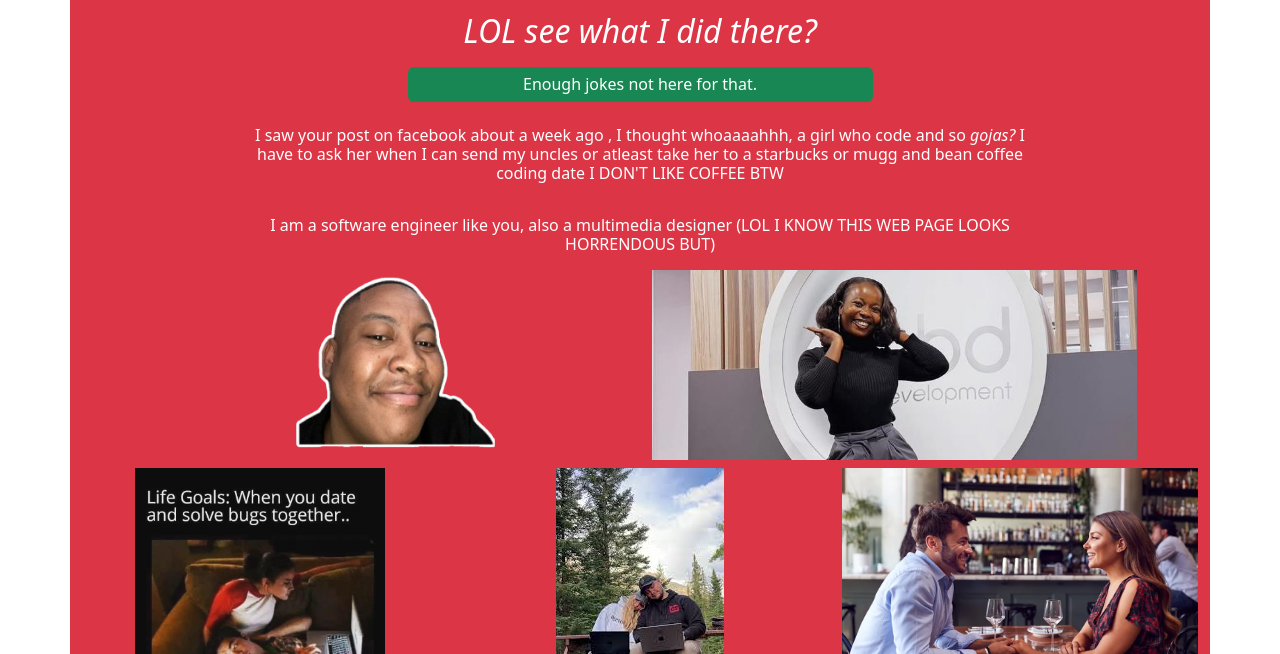
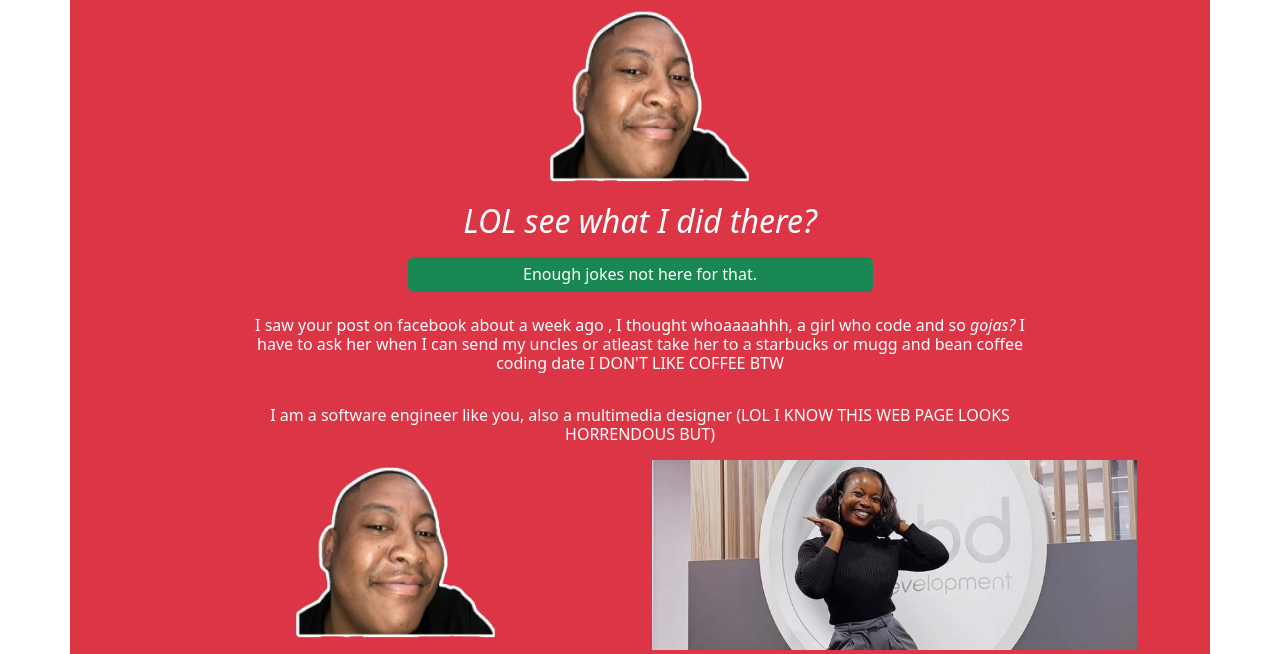
Before and after one commit to faithseasonsdesign/RIRI, a plain HTML site: page index.html in a window 1280 px wide. Shown: the part 146-800 px from the top of the page. Drawn offline with nearby package versions, Linux system fonts and the light colour scheme; the site is published under a folder, as on GitHub Pages, so addresses that start at the root find nothing.

Commit message:
Add files via upload

```diff
--- a/index.html
+++ b/index.html
@@ -21,7 +21,7 @@
             <h2 class="p-0 m-0 mt-3">
                 <b>It's Faith-Rocky Here</b>
             </h2>
-            <img src="/images/f.png" alt="" class="img img-fluid d-flex mx-auto mt-2" width="250">
+            <img src="f.png" alt="" class="img img-fluid d-flex mx-auto mt-2" width="250">
             <h2 class="p-0 m-0 mt-2">
                 <i>LOL see what I did there?</i>
             </h2>
```
